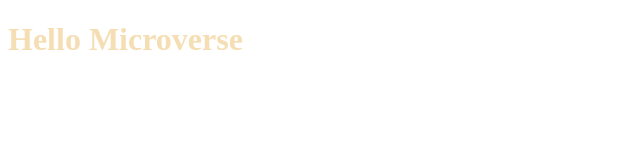
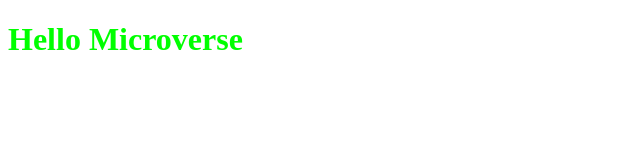
Before and after one commit to Kwamay/Hello_World_Project, a website: page index.html in a window 1280 px wide. Shown: the whole page, without its empty margins (0-640 px from the left). Drawn offline with Linux system fonts and the light colour scheme.

Commit message:
Fix linters error

```diff
--- a/style.css
+++ b/style.css
@@ -1,3 +1,3 @@
 h1 {
-  color: wheat;
+  color: lime;
 }
```
